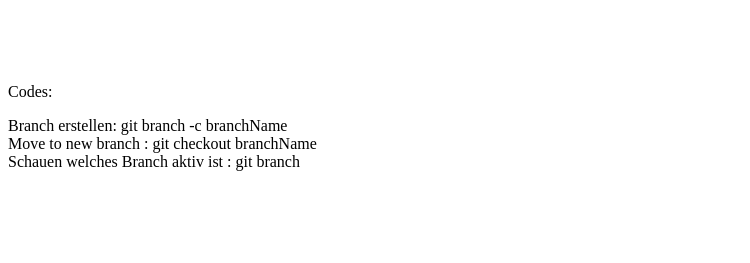
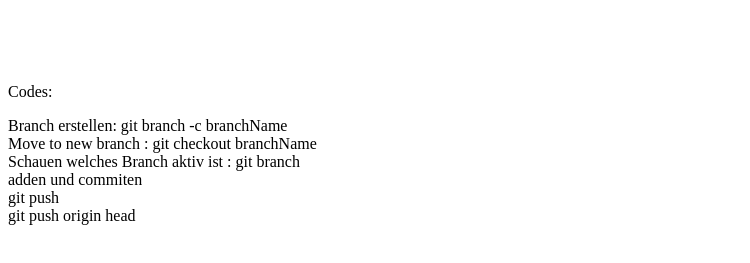
Before and after one commit to githubUserSince2022/helloWorld-repo, a plain HTML site: page index.html in a window 1280 px wide. Shown: the part 127-390 px from the top of the page, without its empty margins (0-750 px from the left). Drawn offline with Linux system fonts and the light colour scheme.

Commit message:
hinzufügen

```diff
--- a/index.html
+++ b/index.html
@@ -20,5 +20,8 @@
 <div> Branch erstellen: git branch -c branchName </div>
 <div> Move to new branch : git checkout branchName </div>
 <div> Schauen welches Branch aktiv ist : git branch </div>
+<div> adden und commiten </div>
+<div> git push </div>
+<div> git push origin head</div>
 
 <!-- git pull https://github.com/githubUserSince2022/helloWorld-repo.git (daten von Website lokal speichern in repo-folder)-->
```
